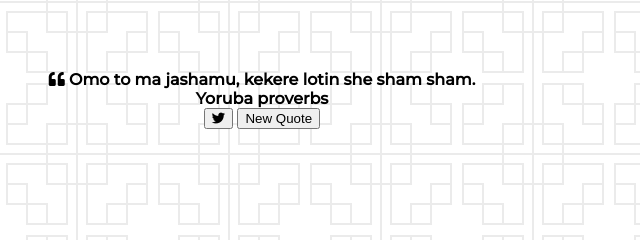
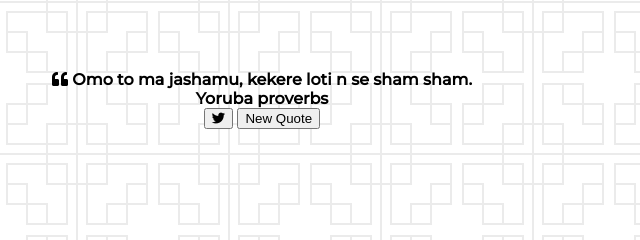
Before and after one commit to Tosindare/Quote-generator, a plain HTML site: page index.html in a window 1280 px wide. Shown: the part 301-541 px from the top of the page, 378-1018 px from the left. Drawn offline with Linux system fonts and the light colour scheme.

Commit message:
updating quote content

```diff
--- a/index.html
+++ b/index.html
@@ -13,7 +13,7 @@
         <!-- Quote  -->
         <div class="quote-text">
             <i class="fas fa-quote-left"></i>
-            <span id="quote"> Omo to ma jashamu, kekere lotin she sham sham.</span>
+            <span id="quote"> Omo to ma jashamu, kekere loti n se sham sham.</span>
         </div>
         <!-- Author -->
         <div class="quote-author">
```
